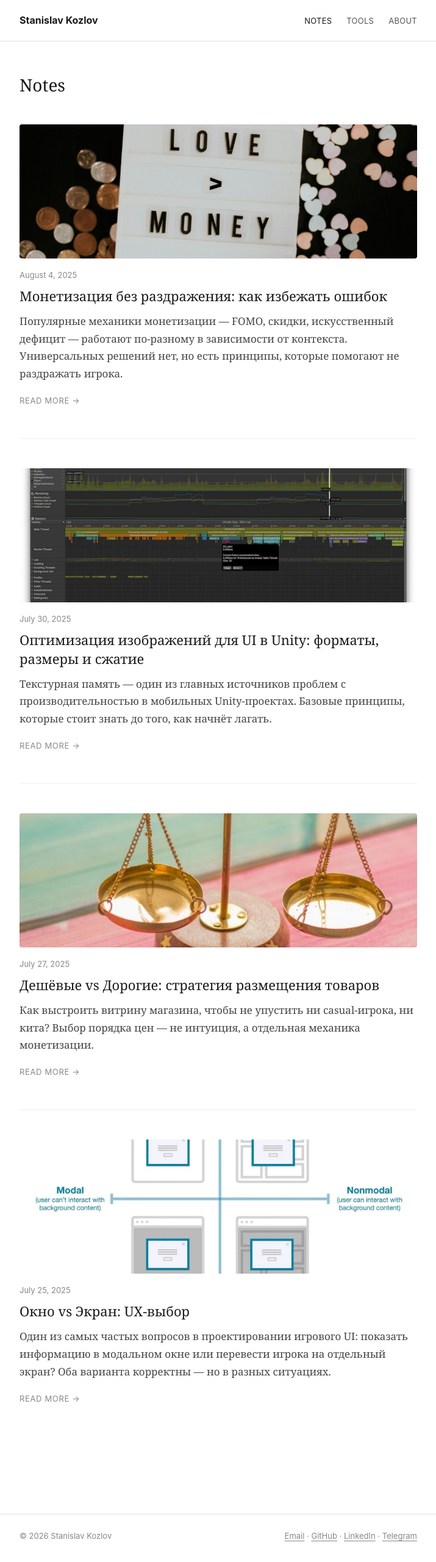
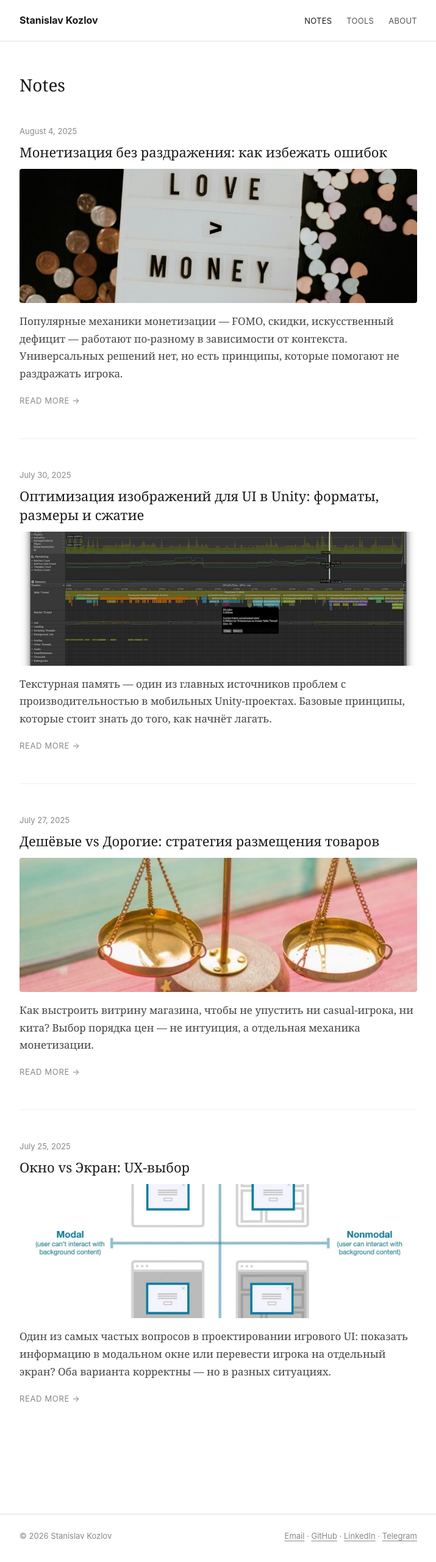
Before and after one commit to LLarean/llarean.github.io, a Jekyll site: the page built from notes.html, in a window 1280 px wide. Shown: the whole page at 61% size, without its empty margins (282-997 px from the left). Built offline with Jekyll 4.4.1, drawn with Linux system fonts in a browser that asks for light colours.

Commit message:
Move post image below title on notes page
Co-Authored-By: Claude Sonnet 4.6 <noreply@anthropic.com>

```diff
--- a/notes.html
+++ b/notes.html
@@ -9,11 +9,11 @@ permalink: /notes/
 <ul class="post-list">
   {% for post in site.posts %}
   <li class="post-item">
+    <div class="post-meta">{{ post.date | date: "%B %-d, %Y" }}</div>
+    <h2 class="post-title"><a href="{{ post.url | relative_url }}">{{ post.title }}</a></h2>
     {% if post.image %}
     <a href="{{ post.url | relative_url }}"><img class="post-thumb" src="{{ post.image | relative_url }}" alt="{{ post.title }}"></a>
     {% endif %}
-    <div class="post-meta">{{ post.date | date: "%B %-d, %Y" }}</div>
-    <h2 class="post-title"><a href="{{ post.url | relative_url }}">{{ post.title }}</a></h2>
     {% if post.excerpt %}
     <p class="post-excerpt">{{ post.excerpt | strip_html | truncate: 220 }}</p>
     {% endif %}
```
